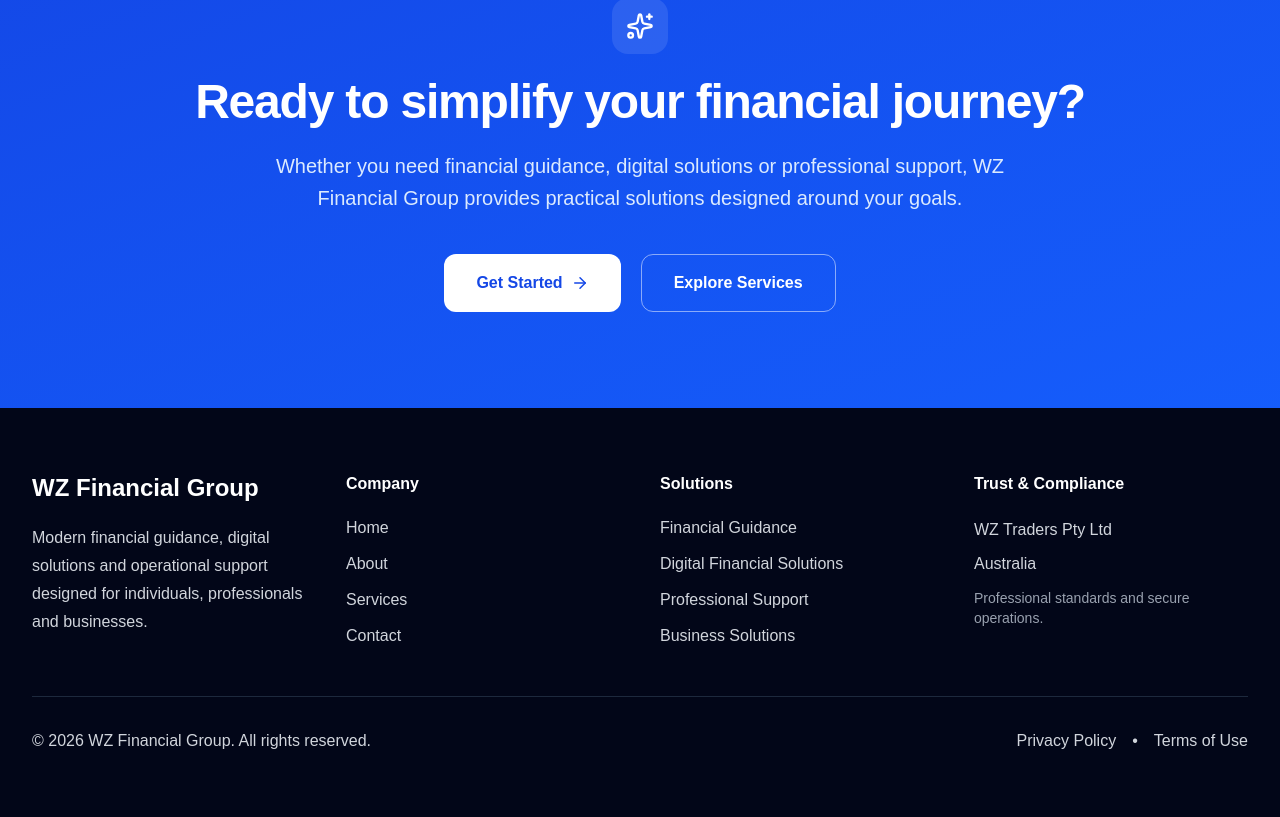
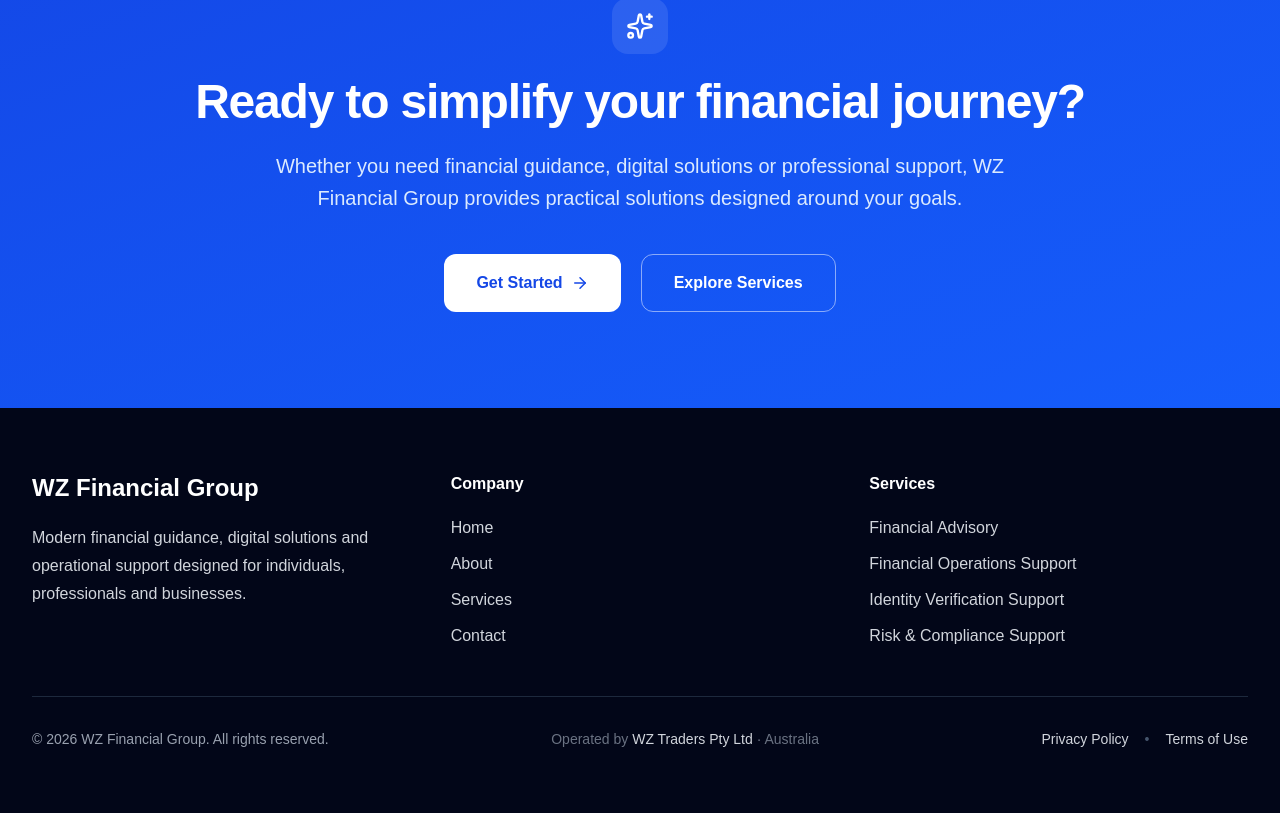
Before and after one commit to wztraders9-cmyk/wz-financial-group-website, a Next.js app: page / in a window 1280 px wide. Shown: the part 4240-5057 px from the top of the page. Built offline with nearby package versions, Linux system fonts and the light colour scheme.

Commit message:
Update footer layout

```diff
--- a/app/components/Footer.tsx
+++ b/app/components/Footer.tsx
@@ -1,42 +1,27 @@
 export default function Footer() {
   return (
     <footer className="bg-slate-950 text-gray-300">
-
       <div className="max-w-7xl mx-auto px-8 py-16">
-
-        <div className="grid md:grid-cols-4 gap-10">
-
-
+        <div className="grid md:grid-cols-3 gap-10">
           {/* Brand */}
-
           <div>
-
             <h3 className="text-2xl font-bold text-white">
               WZ Financial Group
             </h3>
-
 
             <p className="mt-5 leading-7">
               Modern financial guidance, digital solutions and operational
               support designed for individuals, professionals and businesses.
             </p>
-
-
           </div>
 
-
-
           {/* Company */}
-
           <div>
-
             <h4 className="font-semibold text-white mb-5">
               Company
             </h4>
 
-
             <ul className="space-y-3">
-
               <li>
                 <a href="/" className="hover:text-white transition">
                   Home
@@ -60,115 +45,54 @@ export default function Footer() {
                   Contact
                 </a>
               </li>
-
             </ul>
-
           </div>
 
-
-
-
-          {/* Solutions */}
-
+          {/* Services */}
           <div>
-
             <h4 className="font-semibold text-white mb-5">
-              Solutions
+              Services
             </h4>
 
-
             <ul className="space-y-3">
-
-              <li>Financial Guidance</li>
-
-              <li>Digital Financial Solutions</li>
-
-              <li>Professional Support</li>
-
-              <li>Business Solutions</li>
-
+              <li>Financial Advisory</li>
+              <li>Financial Operations Support</li>
+              <li>Identity Verification Support</li>
+              <li>Risk & Compliance Support</li>
             </ul>
-
-
           </div>
-
-
-
-
-          {/* Trust */}
-
-          <div>
-
-            <h4 className="font-semibold text-white mb-5">
-              Trust & Compliance
-            </h4>
-
-
-            <p className="leading-7">
-              WZ Traders Pty Ltd
-            </p>
-
-
-            <p className="mt-2">
-              Australia
-            </p>
-
-
-            <p className="mt-3 text-sm text-gray-400">
-              Professional standards and secure operations.
-            </p>
-
-
-          </div>
-
-
-
         </div>
 
-
-
-
-
-        <div
-          className="
-            border-t
-            border-slate-800
-            mt-12
-            pt-8
-            flex
-            flex-col
-            md:flex-row
-            justify-between
-            gap-4
-          "
-        >
-
-          <p>
-            © {new Date().getFullYear()} WZ Financial Group.
-            All rights reserved.
+        {/* Bottom Bar */}
+        <div className="border-t border-slate-800 mt-12 pt-8 flex flex-col lg:flex-row lg:items-center lg:justify-between gap-6">
+          {/* Left */}
+          <p className="text-sm text-gray-400">
+            © {new Date().getFullYear()} WZ Financial Group. All rights reserved.
           </p>
 
+          {/* Center */}
+          <p className="text-sm text-gray-500 text-center">
+            Operated by{" "}
+            <span className="font-medium text-gray-300">
+              WZ Traders Pty Ltd
+            </span>{" "}
+            · Australia
+          </p>
 
-          <div className="flex gap-4">
-
+          {/* Right */}
+          <div className="flex items-center gap-4 text-sm">
             <a href="/privacy" className="hover:text-white transition">
               Privacy Policy
             </a>
 
-            <span>•</span>
+            <span className="text-slate-600">•</span>
 
             <a href="/terms" className="hover:text-white transition">
               Terms of Use
             </a>
-
           </div>
-
-
         </div>
-
-
       </div>
-
     </footer>
   );
 }
```
